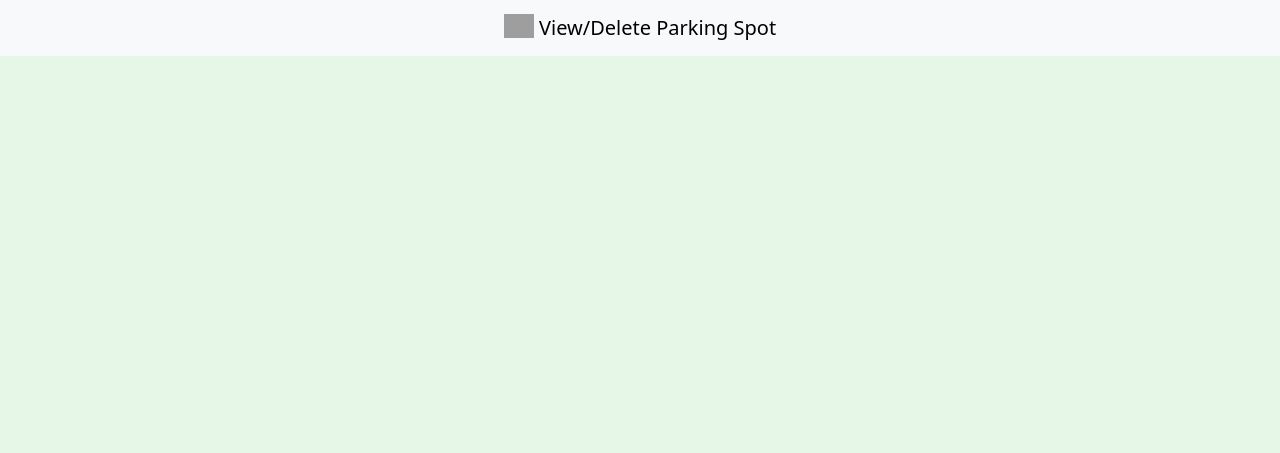
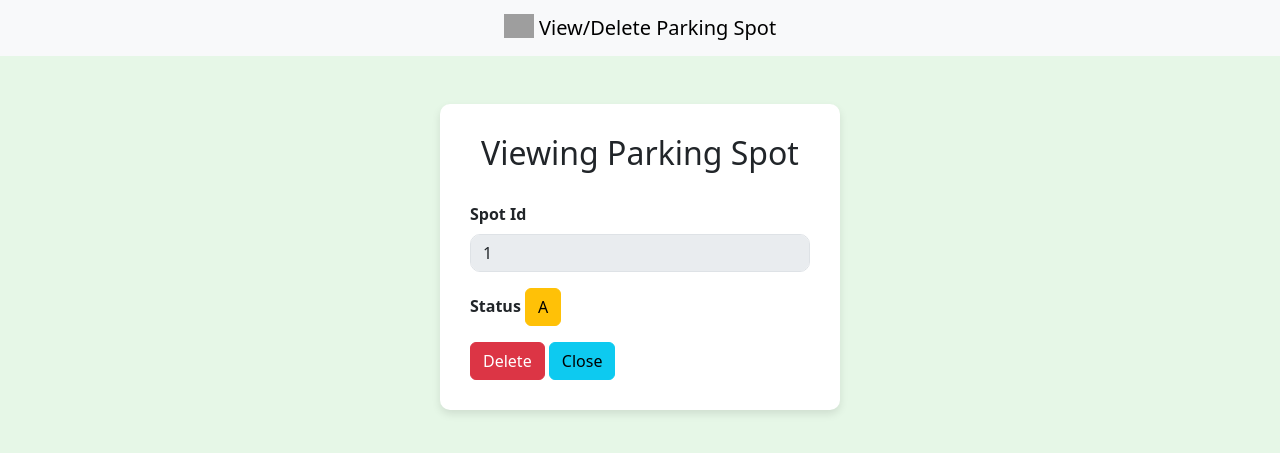
Before and after one commit to 22f3001703/parking_app, a Flask app: page /admin/dashboard/view/1 in a window 1280 px wide. Shown: the top 453 px of the page. Run offline with Flask 3, Linux system fonts and the light colour scheme; grey boxes are pictures that could not be loaded.

Commit message:
Added view spot completely

```diff
--- a/controllers/controllers.py
+++ b/controllers/controllers.py
@@ -350,10 +350,11 @@ def releasespot(id):
 
 @controllers.route("/admin/dashboard/view/<int:id>",methods=["GET","POST"])
 def viewSpot(id):
-
-    return render_template("viewSpot.html")
+    spotDetails = ParkingSpot.query.filter_by(id=id).first()
+    print("here")
+    return render_template("viewSpot.html",spotDetails=spotDetails)
 
 
 @controllers.route("/admin/dashboard/view/extradetail/<int:id>",methods=["GET","POST"])
-def viewSpotInExtraDetail():
+def viewSpotInExtraDetail(id):
     return render_template("viewSpotInExtraDetails.html")
--- a/templates/viewSpot.html
+++ b/templates/viewSpot.html
@@ -42,7 +42,30 @@
       View/Delete Parking Spot
     </a>
   </div>
-        </nav>
+    </nav>
+
+        <div class="login-container mt-lg-5">
+        <h2>Viewing Parking Spot</h2>
+        <form action="" method="POST">
+
+             <div class="mb-3">
+                <label for="spotid" class="form-label"><b>Spot Id</b></label>
+                <input type="text" class="form-control" id="spotid" name="spotid" value="{{spotDetails.id}}" required disabled>
+            </div>
+             <div class="mb-3">
+                <span>
+                <label for="status" class="form-label"><b>Status</b></label>
+                <a class="btn btn-warning" href="/admin/dashboard/view/extradetail/{{spotDetails.id}}">{{spotDetails.status}}</a>
+                </span>
+             </div>
+
+
+
+
+            <button type="submit" class="btn btn-danger" href="">Delete</button>
+            <a href="/admin/dashboard" class="btn btn-info">Close</a>
+        </form>
+    </div>
 
 
 
```
